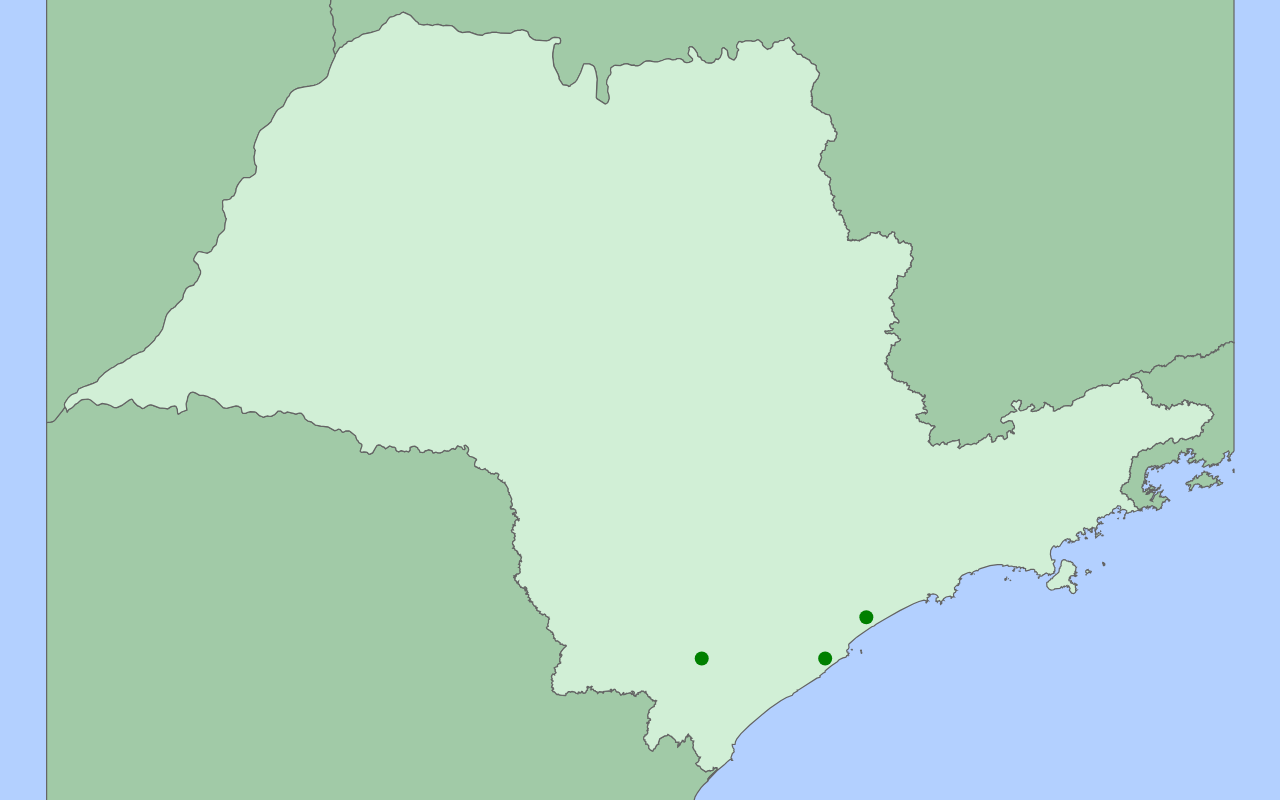
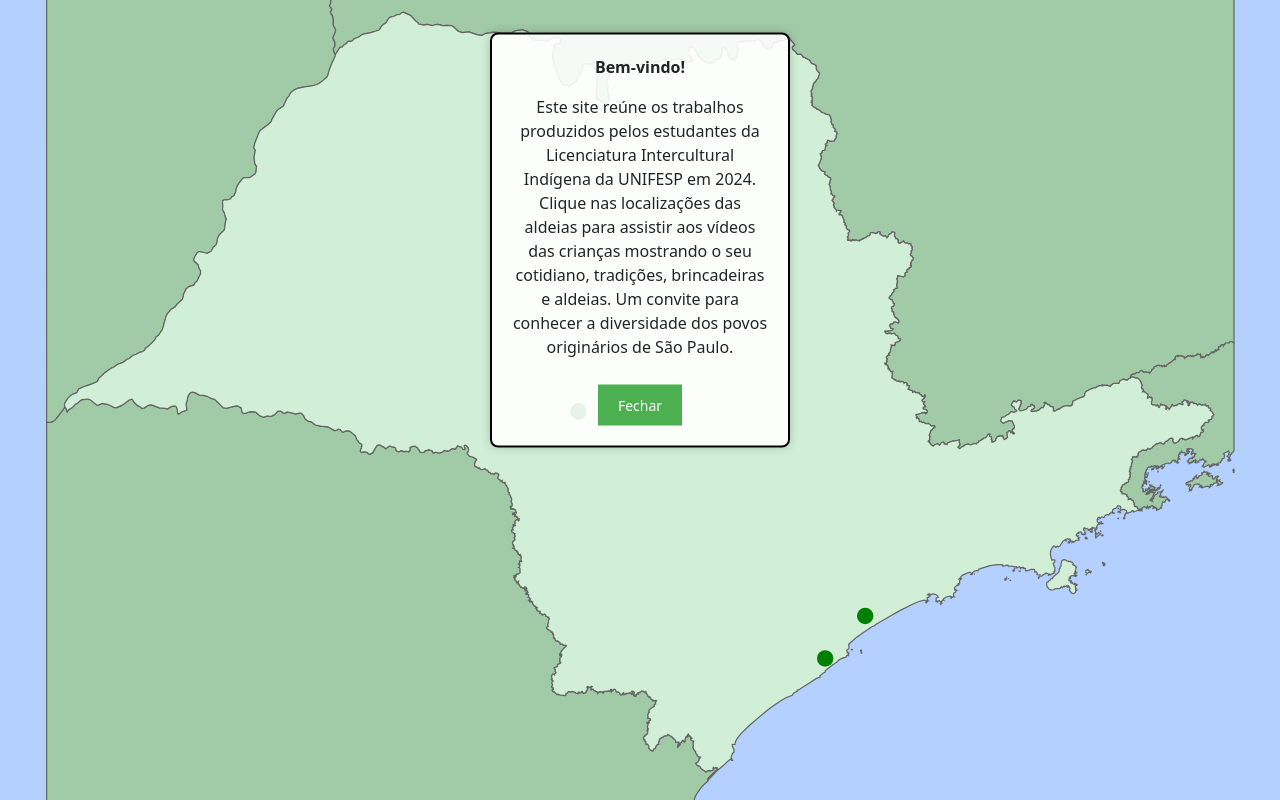
Before and after one commit to hericmr/Lindiflix, a plain HTML site: page index.html in a window 1280 px wide. Drawn offline with nearby package versions, Linux system fonts and the light colour scheme.

Commit message:
boasvindas

```diff
--- a/index.html
+++ b/index.html
@@ -8,6 +8,24 @@
     <meta name="author" content="Seu Nome">
     <meta name="robots" content="index, follow">
     <title>Crianças das Aldeias Lindi</title>
+    <link rel="stylesheet" href="style.css">
+</head>
+<body>
+
+    <!-- SVG dos círculos com animação (omitido para foco no pop-up) -->
+
+    <!-- Pop-up com a mensagem inicial -->
+    <div id="oi-popup" class="info-box">
+       <div class="info-content">
+           <p><strong>Bem-vindo!</strong></p>
+           <p>Este site reúne os trabalhos produzidos pelos estudantes da Licenciatura Intercultural Indígena da UNIFESP em 2024. Clique nas localizações das aldeias para assistir aos vídeos das crianças mostrando o seu cotidiano, tradições, brincadeiras e aldeias. Um convite para conhecer a diversidade dos povos originários de São Paulo.</p>
+           <button id="close-popup">Fechar</button>
+       </div>
+    </div>
+
+    <!-- Link do Bootstrap -->
+    <link href="https://cdn.jsdelivr.net/npm/bootstrap@5.3.0-alpha1/dist/css/bootstrap.min.css" rel="stylesheet">
+
     <link rel="stylesheet" href="style.css">
 </head>
 <body>
@@ -69,20 +87,29 @@
 class="fil2"
 id="uf_35" />
 
-   <circle cx="199000" cy="150000" r="1700" fill="green" stroke="black" stroke-width="2"
+<circle cx="69%" cy="77%" r="1%" fill="green" stroke="black" stroke-width="2"
     onmouseover="showInfo('aldeia1')"
     onmouseout="hideInfo()"
-   onclick="redirectToVideoPage('aldeia1')" /> <!-- Redireciona para o vídeo da aldeia1 -->
+    onclick="redirectToVideoPage('aldeia1')">
+    <animate attributeName="r" from="1%" to="2%" dur="1s" repeatCount="indefinite" />
+</circle>
 
-<circle cx="189000" cy="160000" r="1700" fill="green" stroke="black" stroke-width="2"
+
+<circle cx="189000" cy="160000" r="2500" fill="green" stroke="black" stroke-width="2"
     onmouseover="showInfo('aldeia2')"
     onmouseout="hideInfo()"
-   onclick="redirectToVideoPage('aldeia2')" /> <!-- Redireciona para o vídeo da aldeia2 -->
+    onclick="redirectToVideoPage('aldeia2')">
+    <animate attributeName="r" from="1%" to="2%" dur="1s" repeatCount="indefinite" />
+</circle>
 
-<circle cx="159000" cy="160000" r="1700" fill="green" stroke="black" stroke-width="2"
+<circle cx="129000" cy="100000" r="2500" fill="green" stroke="black" stroke-width="2"
     onmouseover="showInfo('aldeia3')"
     onmouseout="hideInfo()"
-   onclick="redirectToVideoPage('aldeia3')" /> <!-- Redireciona para o vídeo da aldeia3 -->
+    onclick="redirectToVideoPage('aldeia3')" >
+    <animate attributeName="r" from="1%" to="2%" dur="1s" repeatCount="indefinite" />
+</circle>
+
+<!-- Adicione mais círculos conforme necessário -->
 </svg>
 
     <div id="info-popup" class="info-box" style="display: none;">
--- a/script.js
+++ b/script.js
@@ -78,3 +78,15 @@ const aldeiaData = {
         description: 'Aldeia Tereguá'
     }
 };
+// Função para fechar o pop-up
+document.getElementById('close-popup').addEventListener('click', function() {
+    document.getElementById('oi-popup').style.display = 'none';
+});
+
+// Opcional: permite fechar o pop-up clicando fora da caixa
+window.onclick = function(event) {
+    const popup = document.getElementById('info-popup');
+    if (event.target === popup) {
+        popup.style.display = 'none';
+    }
+};
--- a/style.css
+++ b/style.css
@@ -34,9 +34,9 @@
     display: none; /* Escondido por padrão */
     position: fixed; /* Fixa no centro da tela */
     left: 50%;
-    top: 50%;
+    top: 30%;
     transform: translate(-50%, -50%); /* Centraliza horizontal e verticalmente */
-    background-color: rgb(217, 237, 248);
+    background-color: rgb(217, 248, 217);
     border: 1px solid rgb(93, 161, 104);
     padding: 20px;
     border-radius: 8px;
@@ -56,12 +56,54 @@
     margin: 0;
     font-size: 14px;
 }
-
-clickable-area {
-    fill: red;
-    cursor: pointer;
+/* Animação que faz os círculos pulsarem */
+@keyframes pulse {
+    0% {
+        r: 1700; /* Tamanho original do círculo */
+    }
+    50% {
+        r: 2000; /* Expande o círculo */
+    }
+    100% {
+        r: 1700; /* Retorna ao tamanho original */
+    }
 }
 
-.clickable-area:hover {
-    fill: blue;
+circle {
+    animation: pulse 2s infinite; /* Aplica a animação aos círculos */
+    transition: transform 0.2s;
 }
+/* Estilos do corpo e SVG omitidos para foco no pop-up */
+
+/* Estilo da caixa de texto com imagem e texto */
+.info-box {
+    display: block; /* Exibido por padrão ao abrir a página */
+    position: fixed; /* Fixa no centro da tela */
+    left: 50%;
+    top: 30%;
+    transform: translate(-50%, -50%); /* Centraliza horizontal e verticalmente */
+    background-color: rgba(255, 255, 255, 0.9);
+    border: 2px solid #000;
+    padding: 20px;
+    border-radius: 8px;
+    box-shadow: 0px 0px 10px rgba(0, 0, 0, 0.2);
+    z-index: 1000;
+    width: 300px;
+    text-align: center;
+}
+
+/* Botão para fechar o pop-up */
+#close-popup {
+    background-color: #4CAF50;
+    color: white;
+    border: none;
+    padding: 10px 20px;
+    text-align: center;
+    font-size: 14px;
+    cursor: pointer;
+    margin-top: 10px;
+}
+
+#close-popup:hover {
+    background-color: #45a049;
+}
```
Also changed, not shown: mapa.svg. Lines whose indentation alone changed are shown as unchanged.
